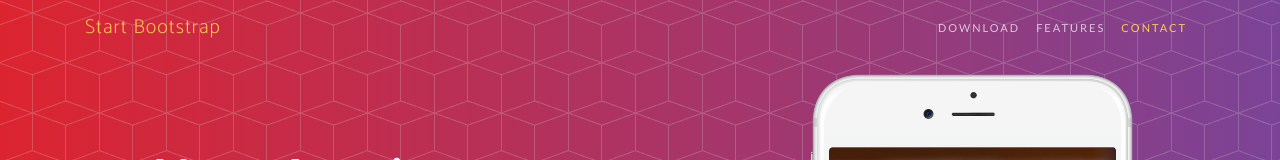
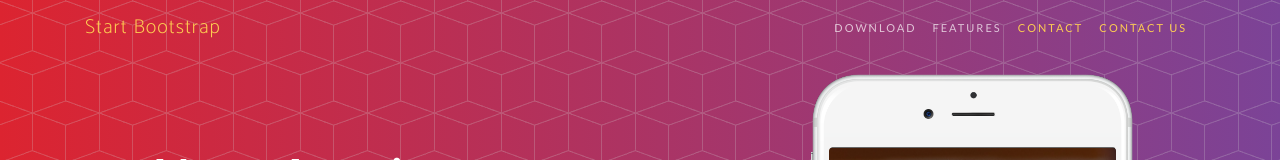
Before and after one commit to ascdesignstudio/thinksmart, a website with bundled scripts: page index.html in a window 1280 px wide. Shown: the top 160 px of the page. Built offline with nearby package versions, Linux system fonts and the light colour scheme; a web font is replaced by a local one.

Commit message:
Navigation Update

```diff
--- a/index.html
+++ b/index.html
@@ -48,6 +48,9 @@
             </li>
             <li class="nav-item">
               <a class="nav-link js-scroll-trigger" href="#contact">Contact</a>
+            </li>
+            <li class="nav-item">
+              <a class="nav-link js-scroll-trigger" href="#contact">Contact Us</a>
             </li>
           </ul>
         </div>
```
Also changed, not shown: 1 other file.
